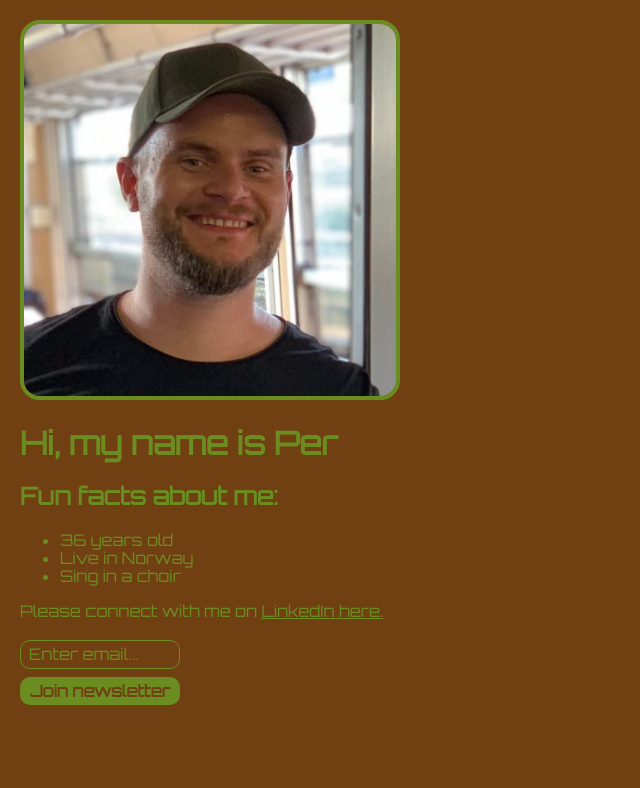
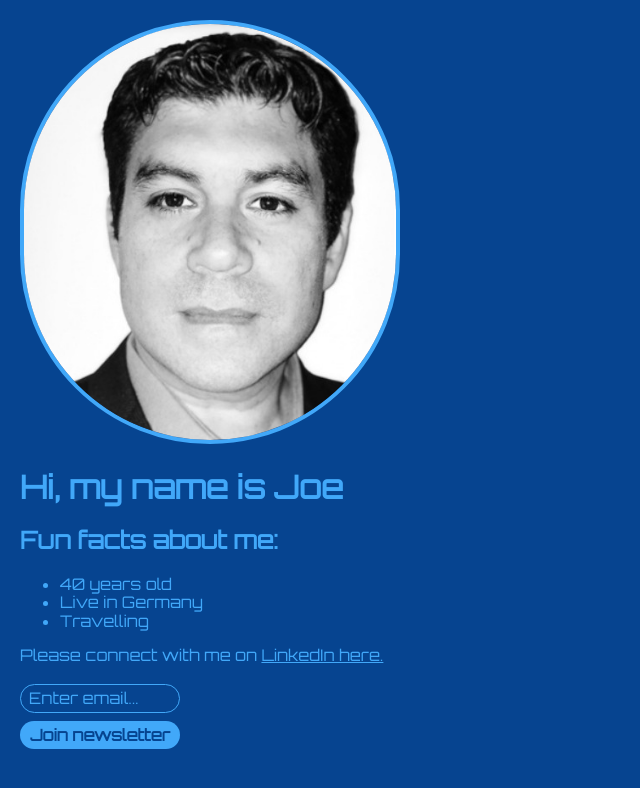
Before and after one commit to jcal221/myportfolioproject, a website built with Vite: page index.html in a window 1280 px wide. Shown: the whole page, without its empty margins (0-640 px from the left). Built offline with nearby package versions, Linux system fonts and the light colour scheme; a web font is replaced by a local one.

Commit message:
Files update
If applied this commit will update files

```diff
--- a/index.html
+++ b/index.html
@@ -10,15 +10,15 @@
         Challenge 1:
         Write the HTML for your personal website.
         -->
-        <img src="per.jpg">
-        <h1>Hi, my name is Per</h1>
+        <img src="Joe_Calasan_Web_Developer.jpeg">
+        <h1>Hi, my name is Joe</h1>
         <h2>Fun facts about me:</h2>
         <ul>
-            <li>36 years old</li>
-            <li>Live in Norway</li>
-            <li>Sing in a choir</li>
+            <li>40 years old</li>
+            <li>Live in Germany</li>
+            <li>Travelling</li>
         </ul>
-        <p>Please connect with me on <a href="https://www.linkedin.com/in/per-harald-borgen/" taget="_blank">LinkedIn here.</a></p>
+        <p>Please connect with me on <a href="https://www.linkedin.com/in/joecalasan/" taget="_blank">LinkedIn here.</a></p>
         <input type="text" placeholder="Enter email...">
         <button>Join newsletter</button>
     </body>
--- a/index.js
+++ b/index.js
@@ -5,13 +5,13 @@
 favouriteMovieGenre("space")
 
 // watermelon, tomato, banana, orange, avocado, blueberry
-favouriteFruit("avocado")
+favouriteFruit("blueberry")
 
 // light, dark
 favouriteMode("dark")
 
 // sharp, soft, round
-favouriteEdgeStyle("soft")
+favouriteEdgeStyle("round")
 
 
 
```
Also changed, not shown: Joe_Calasan_Web_Developer.jpeg (added), README.md, per.jpg (deleted).
